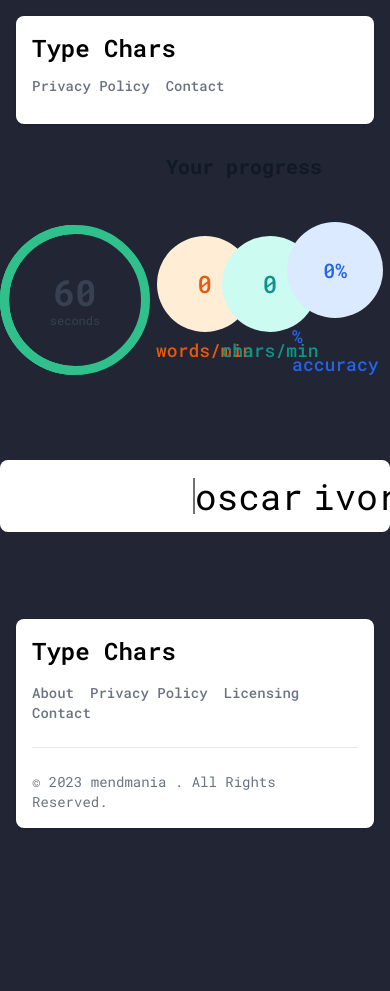
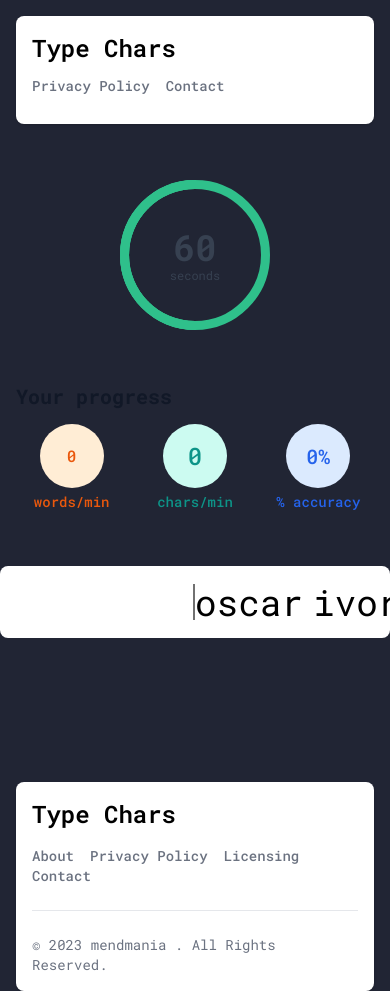
Before and after one commit to mendmania/typechars, a Nuxt app: page / in a window 390 px wide. Before the commit the page ends 844 px from the top, so only its background shows below. Built offline with nearby package versions, Linux system fonts and the light colour scheme.

Commit message:
[fixes] minor

```diff
--- a/components/info/Results.vue
+++ b/components/info/Results.vue
@@ -24,29 +24,25 @@ const props = defineProps({
             </div>
         </div>
 
-        <div class=" p-3 rounded-lg">
         <div class="grid grid-cols-3 gap-3 mb-2">
-                <dl class=" rounded-lg flex flex-col items-center justify-center h-[200px]">
+            <dl class=" rounded-lg flex flex-col items-center justify-center h-[100px] sm:h-[200px]">
                 <dt
-                        class="w-24 h-24 rounded-full bg-orange-100 dark:bg-gray-500 text-orange-600 dark:text-white text-2xl font-medium flex items-center justify-center mb-1">
+                    class="w-16 h-16 sm:w-24 sm:h-24 rounded-full bg-orange-100 dark:bg-gray-500 text-orange-600 dark:text-white sm:text-2xl font-medium flex items-center justify-center mb-1">
                     {{ correctCount }}</dt>
-                    <dd class="text-orange-600 dark:text-white text-lg font-medium">words/min</dd>
+                <dd class="text-orange-600 dark:text-white text-sm sm:text-lg font-medium">words/min</dd>
             </dl>
-                <dl class=" rounded-lg flex flex-col items-center justify-center h-[200px]">
+            <dl class=" rounded-lg flex flex-col items-center justify-center h-[100px] sm:h-[200px]">
                 <dt
-                        class="w-24 h-24 rounded-full bg-teal-100 dark:bg-gray-500 text-teal-600 dark:text-white text-2xl font-medium flex items-center justify-center mb-1">
+                    class="w-16 h-16 sm:w-24 sm:h-24 rounded-full bg-teal-100 dark:bg-gray-500 text-teal-600 dark:text-white text-2xl font-medium flex items-center justify-center mb-1">
                     {{ correctCount }}</dt>
-                    <dd class="text-teal-600 dark:text-white text-lg font-medium">chars/min</dd>
+                <dd class="text-teal-600 dark:text-white text-sm sm:text-lg font-medium">chars/min</dd>
             </dl>
-                <dl class=" rounded-lg flex flex-col items-center justify-center h-[200px]">
+            <dl class=" rounded-lg flex flex-col items-center justify-center h-[100px] sm:h-[200px]">
                 <dt
-                        class="w-24 h-24 rounded-full bg-blue-100 dark:bg-gray-500 text-blue-600 dark:text-white text-xl font-medium flex items-center justify-center mb-1">
+                    class="w-16 h-16 sm:w-24 sm:h-24 rounded-full bg-blue-100 dark:bg-gray-500 text-blue-600 dark:text-white text-xl font-medium flex items-center justify-center mb-1">
                     {{ accuracy }}%</dt>
-                    <dd class="text-blue-600 dark:text-white text-lg font-medium">% accuracy</dd>
+                <dd class="text-blue-600 dark:text-white text-sm sm:text-lg font-medium">% accuracy</dd>
             </dl>
         </div>
-
-        </div>
-
     </div>
 </template>
--- a/components/type/Input.vue
+++ b/components/type/Input.vue
@@ -19,7 +19,6 @@ const isGameActive = ref(false)
 
 const handleKeyDown = event => {
   if (event.key === "Backspace") {
-    console.log("Key pressed");
     keyPressed.value = true;
   } else if (event.key === "Enter") {
     if (inputValue.value) {
@@ -83,7 +82,6 @@ const checkInput = () => {
 
   activeWord.setValue(inputValue.value)
 
-  console.log(activeWord.checkWordCorrectnes())
   isActiveWordCorrect.value = activeWord.checkWordCorrectnes()
 
   if (inputValue.value.includes(' ')) {
@@ -135,8 +133,8 @@ const timerFinished = () => {
 </script>
 
 <template>
-  <div class="type-input flex flex-col justify-center items-center max-w-screen-lg mx-auto">
-    <div class="flex items-center justify-evenly w-full">
+  <div class="type-input flex flex-col justify-center items-center max-w-screen-lg mx-auto mb-32">
+    <div class="flex flex-col sm:flex-row items-center justify-evenly w-full">
       <InfoTimer v-if="isGameActive" :timerFinishedCallback="timerFinished" :timer="60" />
       <InfoTimerSceleton v-else :timerFinishedCallback="timerFinished" :timer="60" />
       <InfoResults :correctCount="result.correctCount" :accuracy="result.accuracy" />
```
Lines whose indentation alone changed are shown as unchanged.
